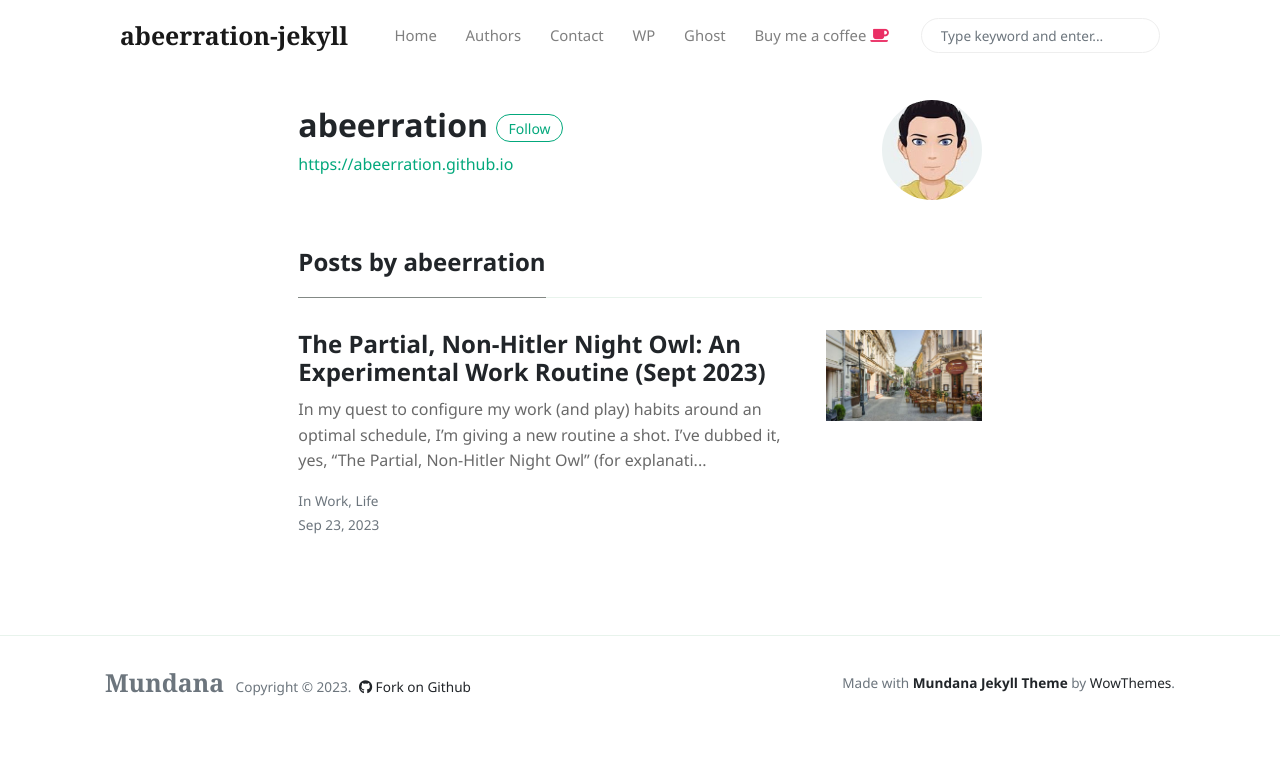
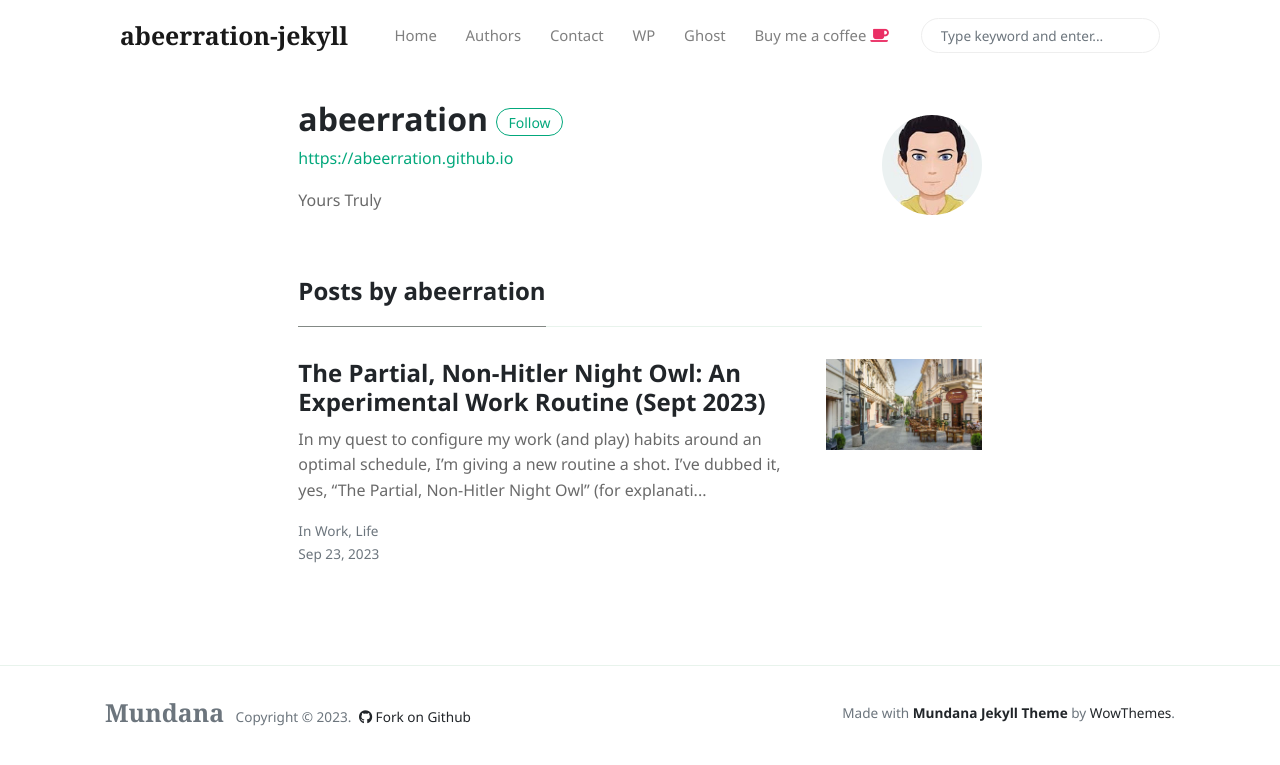
Before and after one commit to abeerration/abeerration-jekyll, a Jekyll site: the page built from _pages/author-abeerration.html, in a window 1280 px wide. Shown: the top 765 px of the page. Built offline with Jekyll 4.4.1, drawn with Linux system fonts in a browser that asks for light colours; nearby versions of some CDN libraries.

Commit message:
Update _config.yml

```diff
--- a/_config.yml
+++ b/_config.yml
@@ -39,8 +39,8 @@ authors:
       name:           abeerration
       site:           https://abeerration.github.io
       avatar:         /assets/images/avatar1.jpg
-      bio:            ""
-      email:
+      bio:            "Yours Truly"
+      email:          abeerration@gmail.com
       twitter:
 
 # Defaults
```
